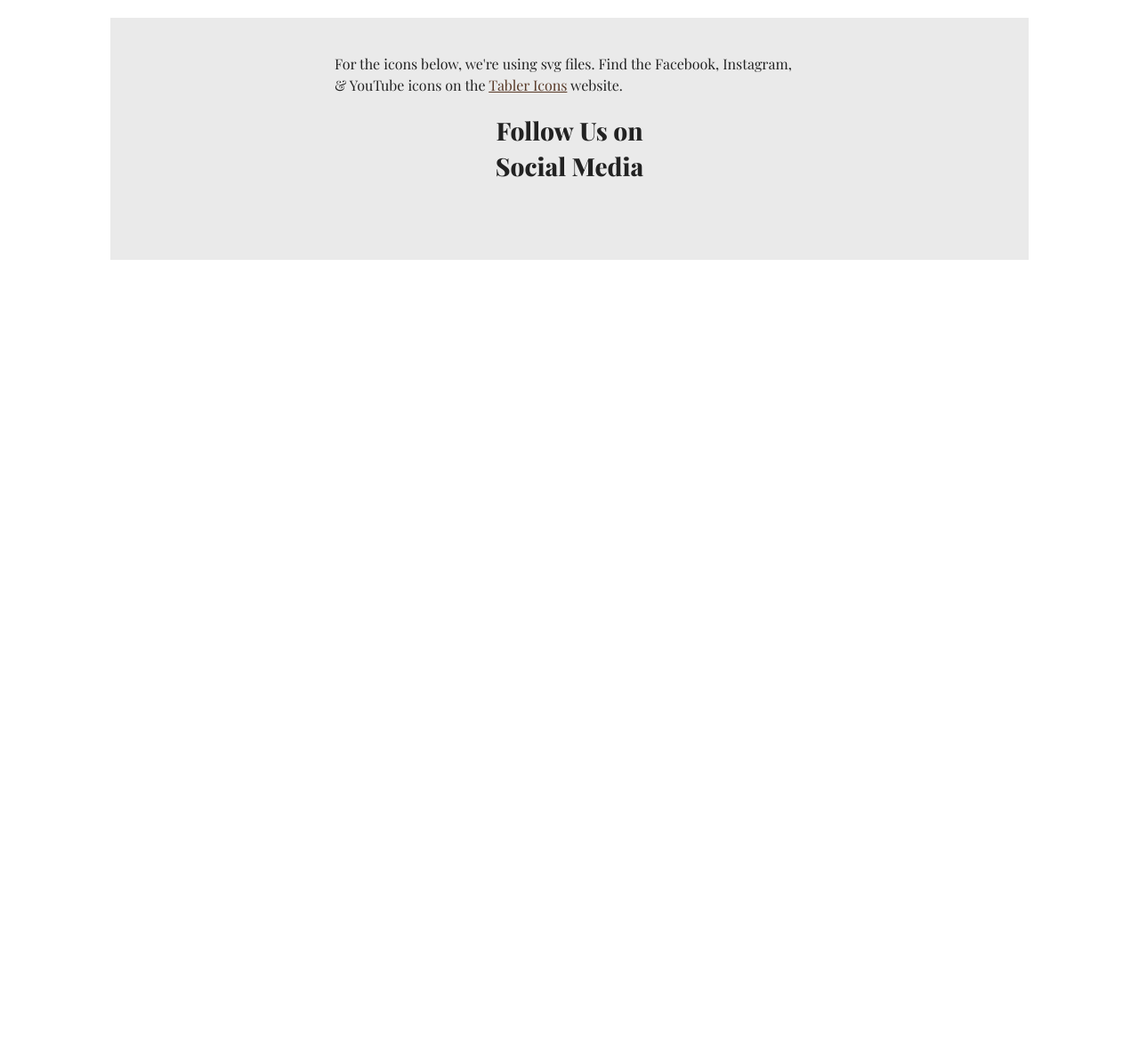
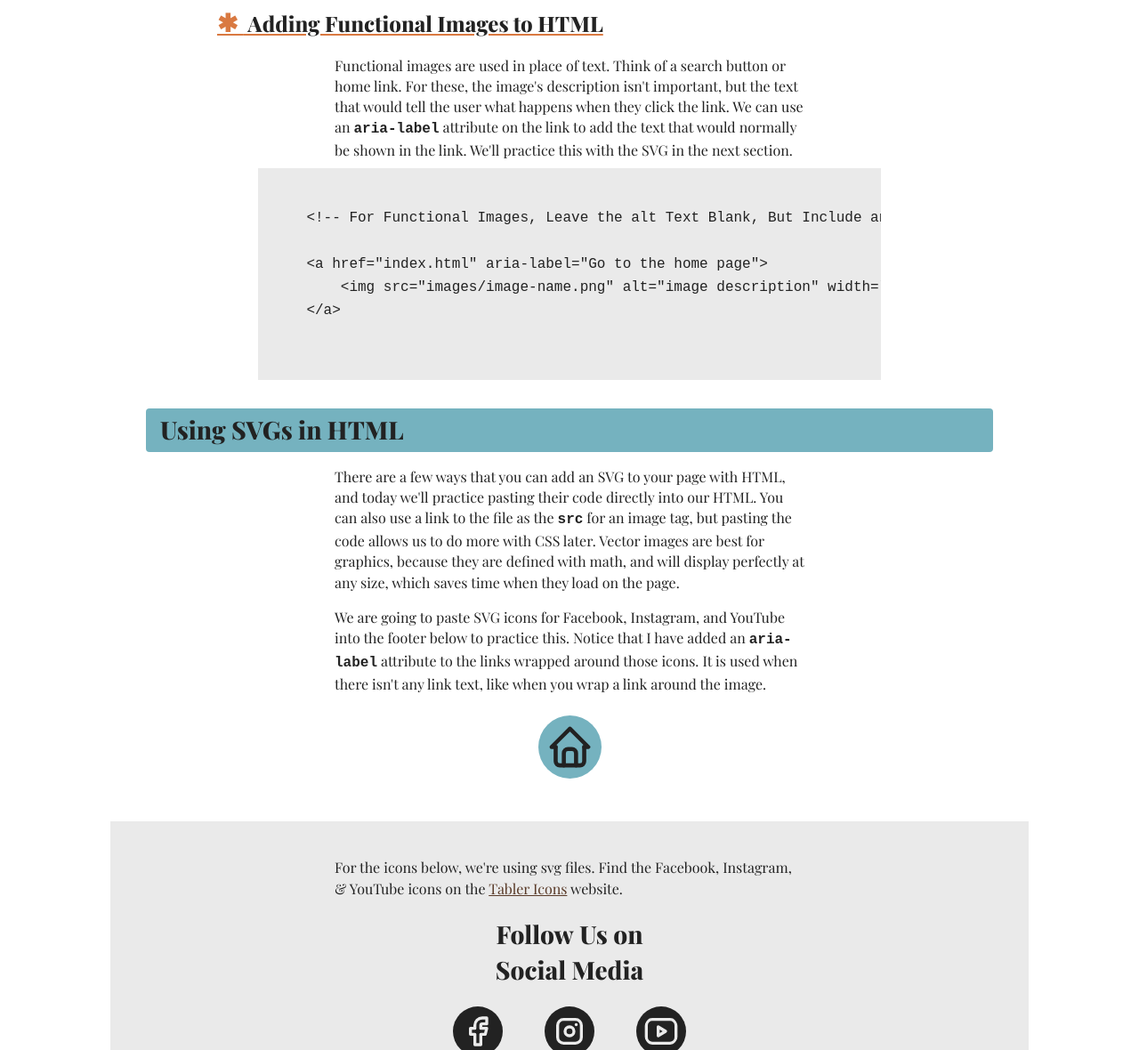
Before and after one commit to zandrews5390/images-in-html, a plain HTML site: page index.html in a window 1280 px wide. Shown: the part 3071-4251 px from the top of the page at 89% size. Before the commit the page ends 3363 px from the top, so only its background shows below. Drawn offline with nearby package versions, Linux system fonts and the light colour scheme.

Commit message:
Update index.html

```diff
--- a/index.html
+++ b/index.html
@@ -4,8 +4,7 @@
         <meta charset="utf-8">
         <title>Images in HTML</title>
         <meta name="viewport" content="width=device-width, initial-scale=1">
-        <!-- TO DO: Add your name to the meta author tag -->
-        <meta name="author" content="">
+        <meta name="author" content="Zach Andrews">
         <meta name="description" content="Practice with images, video, svgs, and iframes for G.I.T. 598">
 
         <!-- GOOGLE FONTS LINKS -->
@@ -80,7 +79,7 @@
                         </code>
                     </pre>
 
-                    <!-- TO DO: Add the decorative square-red-blue image below. Be sure to include the height and width -->
+                    <img src="images/square-red-blue.jpg" alt="" width="400" height="400">
 
                     <p class="credit">Photo by <a href="https://unsplash.com/@usgs?utm_source=unsplash&utm_medium=referral&utm_content=creditCopyText">USGS</a> on <a href="https://unsplash.com/wallpapers/cool/abstract?utm_source=unsplash&utm_medium=referral&utm_content=creditCopyText">Unsplash</a></p>
                 </section>
@@ -96,7 +95,7 @@
                         </code>
                     </pre>
 
-                    <!-- TO DO: Add the Memphis Recording Service Image Here. Be sure to include the height and width, and some alt text. I used "neon sign in white and red that says Memphis recording service" -->
+                    <img src="images/memphis-recording-service.jpg" alt="neon sign in white and red that says Memphis recording service" width="400" height="400">
 
                     <p class="credit">Photo by <a href="https://unsplash.com/es/@uconrad?utm_source=unsplash&utm_medium=referral&utm_content=creditCopyText">Uwe Conrad</a> on <a href="https://unsplash.com/photos/zPnHgxeu9LI?utm_source=unsplash&utm_medium=referral&utm_content=creditCopyText">Unsplash</a></p>
                 </section>
@@ -122,9 +121,12 @@
                 <p>There are a few ways that you can add an SVG to your page with HTML, and today we'll practice pasting their code directly into our HTML. You can also use a link to the file as the <code>src</code> for an image tag, but pasting the code allows us to do more with CSS later. Vector images are best for graphics, because they are defined with math, and will display perfectly at any size, which saves time when they load on the page.</p>
                 <p>We are going to paste SVG icons for Facebook, Instagram, and YouTube into the footer below to practice this. Notice that I have added an <code>aria-label</code> attribute to the links wrapped around those icons. It is used when there isn't any link text, like when you wrap a link around the image.</p>
 
-                <!-- TO DO: Add the home SVG from the Tabler Icons website inside of this link -->
                 <a href="#" aria-label="Go to the home page">
-
+                    <svg xmlns="http://www.w3.org/2000/svg" viewBox="0 0 24 24" fill="none" stroke="currentColor" stroke-linecap="round" stroke-linejoin="round" width="24" height="24" stroke-width="2">
+                        <path d="M5 12l-2 0l9 -9l9 9l-2 0"></path>
+                        <path d="M5 12v7a2 2 0 0 0 2 2h10a2 2 0 0 0 2 -2v-7"></path>
+                        <path d="M9 21v-6a2 2 0 0 1 2 -2h2a2 2 0 0 1 2 2v6"></path>
+                      </svg>
                 </a>
             </section>
 
@@ -134,19 +136,25 @@
             <section>
                 <h2>Follow&nbsp;Us&nbsp;on Social&nbsp;Media</h2>
 
-                <!-- TO DO: Add the Facebook icon from the tabler icons website inside of this link -->
                 <a href="#" aria-label="find us on Facebook">
-
+                    <svg xmlns="http://www.w3.org/2000/svg" viewBox="0 0 24 24" fill="none" stroke="currentColor" stroke-linecap="round" stroke-linejoin="round" width="24" height="24" stroke-width="2">
+                        <path d="M7 10v4h3v7h4v-7h3l1 -4h-4v-2a1 1 0 0 1 1 -1h3v-4h-3a5 5 0 0 0 -5 5v2h-3"></path>
+                      </svg>
                 </a>
 
-                <!-- TO DO: Add the Instagram icon from the tabler icons website inside of this link -->
                 <a href="#" aria-label="find us on Instagram">
-
+                    <svg xmlns="http://www.w3.org/2000/svg" viewBox="0 0 24 24" fill="none" stroke="currentColor" stroke-linecap="round" stroke-linejoin="round" width="24" height="24" stroke-width="2">
+                        <path d="M4 4m0 4a4 4 0 0 1 4 -4h8a4 4 0 0 1 4 4v8a4 4 0 0 1 -4 4h-8a4 4 0 0 1 -4 -4z"></path>
+                        <path d="M12 12m-3 0a3 3 0 1 0 6 0a3 3 0 1 0 -6 0"></path>
+                        <path d="M16.5 7.5l0 .01"></path>
+                      </svg>
                 </a>
 
-                <!-- TO DO: Add the YouTube icon from the tabler icons website inside of this link -->
                 <a href="#" aria-label="find us on YouTube">
-
+                    <svg xmlns="http://www.w3.org/2000/svg" viewBox="0 0 24 24" fill="none" stroke="currentColor" stroke-linecap="round" stroke-linejoin="round" width="24" height="24" stroke-width="2">
+                        <path d="M2 8a4 4 0 0 1 4 -4h12a4 4 0 0 1 4 4v8a4 4 0 0 1 -4 4h-12a4 4 0 0 1 -4 -4v-8z"></path>
+                        <path d="M10 9l5 3l-5 3z"></path>
+                      </svg>
                 </a>
             </section>
         </footer>
```
